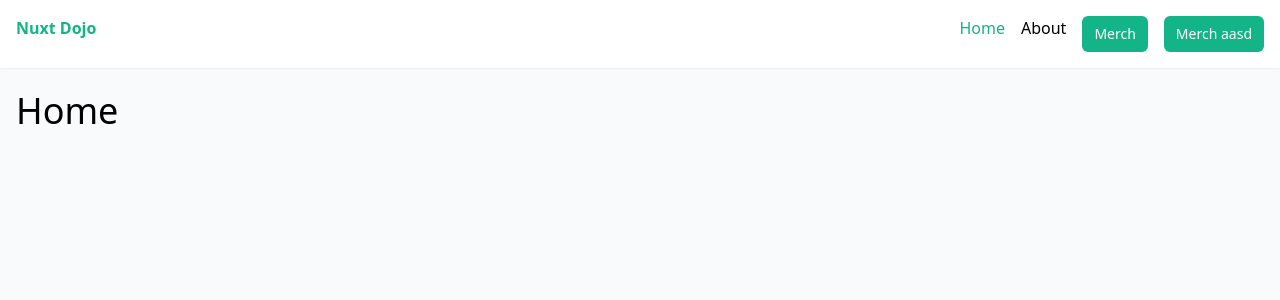
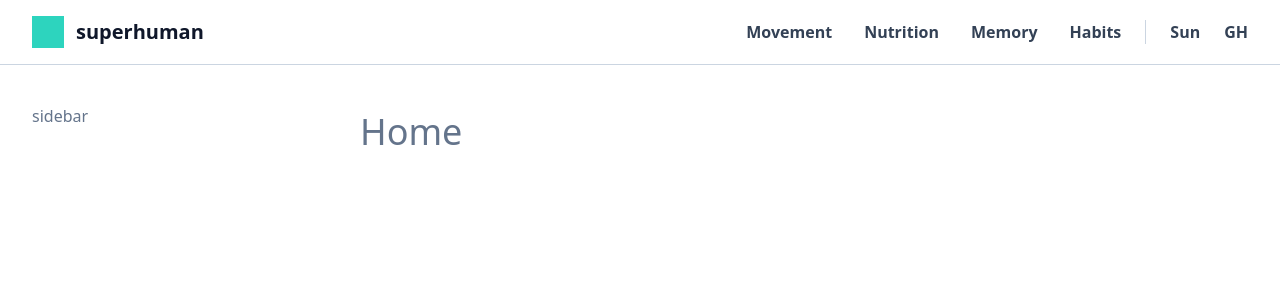
Before and after one commit to schuler-ph/superhuman, a Nuxt app: page / in a window 1280 px wide. Shown: the top 300 px of the page. Built offline with nearby package versions, Linux system fonts and the light colour scheme.

Commit message:
sidebar und content slot

```diff
--- a/assets/css/tailwind.css
+++ b/assets/css/tailwind.css
@@ -1,20 +1,17 @@
 @tailwind base;
 @tailwind components;
 @tailwind utilities;
-
-body {
-  @apply bg-gray-50;
-}
 
 @layer components {
   .btn {
     @apply bg-[#12b488] px-3 py-2 rounded-md text-sm text-white;
   }
+
   .card {
     @apply p-3 rounded-md bg-white shadow-md h-full;
   }
 
   .navHoverLink {
-    @apply hover:text-teal-500 dark:hover:text-teal-400 font-bold;
+    @apply hover:text-teal-500 dark:hover:text-teal-400;
   }
 }
--- a/components/MenuHeader.vue
+++ b/components/MenuHeader.vue
@@ -1,30 +1,30 @@
 <template>
-  <div class="border-cBorder bg-cBackground dark:border-cDarkBorder dark:bg-cDarkBackground sticky top-0 z-40 w-full border-b">
+  <div class="sticky top-0 z-40 w-full border-b border-cBorder bg-cBackground dark:border-cDarkBorder dark:bg-cDarkBackground">
     <div class="mx-auto max-w-screen-xl">
-      <div class="border-cBorder dark:border-cDarkBorder border-b py-4 px-4 lg:border-0 lg:px-8">
+      <div class="border-b border-cBorder py-4 px-4 dark:border-cDarkBorder lg:border-0 lg:px-8">
         <div class="flex h-8">
           <div class="flex w-8 items-center min-[400px]:w-auto">
-            <div class="bg-cPrimary h-8 w-8 min-[400px]:mr-3"></div>
-            <div class="text-cTitle dark:text-cDarkTitle hidden text-xl min-[400px]:block">superhuman</div>
+            <div class="h-8 w-8 bg-cPrimary min-[400px]:mr-3"></div>
+            <div class="hidden text-xl font-bold text-cTitle dark:text-cDarkTitle min-[400px]:block">superhuman</div>
           </div>
 
-          <nav class="text-cText dark:text-cDarkText ml-auto hidden items-center lg:flex">
+          <nav class="ml-auto hidden items-center font-bold text-cSmTitle dark:text-cDarkSmTitle lg:flex">
             <ul class="flex space-x-8">
               <li class="navHoverLink">Movement</li>
               <li class="navHoverLink">Nutrition</li>
               <li class="navHoverLink">Memory</li>
               <li class="navHoverLink">Habits</li>
             </ul>
-            <ul class="border-cBorder dark:border-cDarkBorder ml-6 flex space-x-6 border-l pl-6">
+            <ul class="ml-6 flex space-x-6 border-l border-cBorder pl-6 dark:border-cDarkBorder">
               <li class="navHoverLink">Sun</li>
               <li class="navHoverLink">GH</li>
             </ul>
           </nav>
 
-          <div class="bg-cBorder ml-auto h-8 w-8 lg:hidden"></div>
+          <div class="ml-auto h-8 w-8 bg-cSmTitle dark:bg-cDarkSmTitle lg:hidden"></div>
         </div>
       </div>
-      <div class="py-4 px-4 lg:hidden">smol</div>
+      <div class="py-4 px-4 text-cSmTitle dark:text-cDarkSmTitle lg:hidden">Small Menu for sidebar</div>
     </div>
   </div>
 </template>
--- /dev/null
+++ b/components/MenuSidebar.vue
@@ -0,0 +1,13 @@
+<template>
+  <div class="fixed inset-0 top-16 left-[max(0px,calc(50%-40rem))] right-auto z-20 hidden w-52 overflow-y-auto px-8 py-10 lg:block">
+      <MenuSidebarContent />
+  </div>
+</template>
+
+<script setup lang="ts">
+
+</script>
+
+<style scoped>
+
+</style>
--- /dev/null
+++ b/components/MenuSidebarContent.vue
@@ -0,0 +1,13 @@
+<template>
+  <div>
+    sidebar
+  </div>
+</template>
+
+<script setup lang="ts">
+
+</script>
+
+<style scoped>
+
+</style>
--- a/layouts/default.vue
+++ b/layouts/default.vue
@@ -1,33 +1,15 @@
 <template>
-  <div>
-    <header class="shadow-sm bg-white">
-      <nav class="container mx-auto p-4 flex justify-between">
-        <NuxtLink to="/" class="font-bold">Nuxt Dojo</NuxtLink>
-        <ul class="flex gap-4">
-          <li>
-            <NuxtLink to="/">Home</NuxtLink>
-          </li>
-          <li>
-            <NuxtLink to="/about">About</NuxtLink>
-          </li>
-          <li class="btn">
-            <NuxtLink to="/products">Merch</NuxtLink>
-          </li>
-          <li class="btn">
-            <NuxtLink to="/products/asdfj">Merch aasd</NuxtLink>
-          </li>
-        </ul>
-      </nav>
-    </header>
+  <div class="text-slate-500 dark:text-slate-400 bg-white dark:bg-slate-900 antialiased">
+    <MenuHeader />
 
-    <div class="container mx-auto p-4">
-      <slot />
+    <div class="mx-auto max-w-screen-xl px-4 sm:px-6 md:px-8">
+      <MenuSidebar />
+
+      <div class="lg:ml-52">
+        <div class="max-w-3xl pt-10 mx-auto">
+          <slot />
+        </div>
+      </div>
     </div>
   </div>
 </template>
-
-<style scoped>
-.router-link-exact-active {
-  color: #12b488;
-}
-</style>
--- a/layouts/defaultnew.vue
+++ /dev/null
@@ -1,5 +0,0 @@
-<template>
-  <div class="text-slate-500 dark:text-slate-400 bg-white dark:bg-slate-900 antialiased">
-    <MenuHeader />
-  </div>
-</template>
--- /dev/null
+++ b/layouts/defaultold.vue
@@ -0,0 +1,33 @@
+<template>
+  <div>
+    <header class="shadow-sm bg-white">
+      <nav class="container mx-auto p-4 flex justify-between">
+        <NuxtLink to="/" class="font-bold">Nuxt Dojo</NuxtLink>
+        <ul class="flex gap-4">
+          <li>
+            <NuxtLink to="/">Home</NuxtLink>
+          </li>
+          <li>
+            <NuxtLink to="/about">About</NuxtLink>
+          </li>
+          <li class="btn">
+            <NuxtLink to="/products">Merch</NuxtLink>
+          </li>
+          <li class="btn">
+            <NuxtLink to="/products/asdfj">Merch aasd</NuxtLink>
+          </li>
+        </ul>
+      </nav>
+    </header>
+
+    <div class="container mx-auto p-4">
+      <slot />
+    </div>
+  </div>
+</template>
+
+<style scoped>
+.router-link-exact-active {
+  color: #12b488;
+}
+</style>
```
